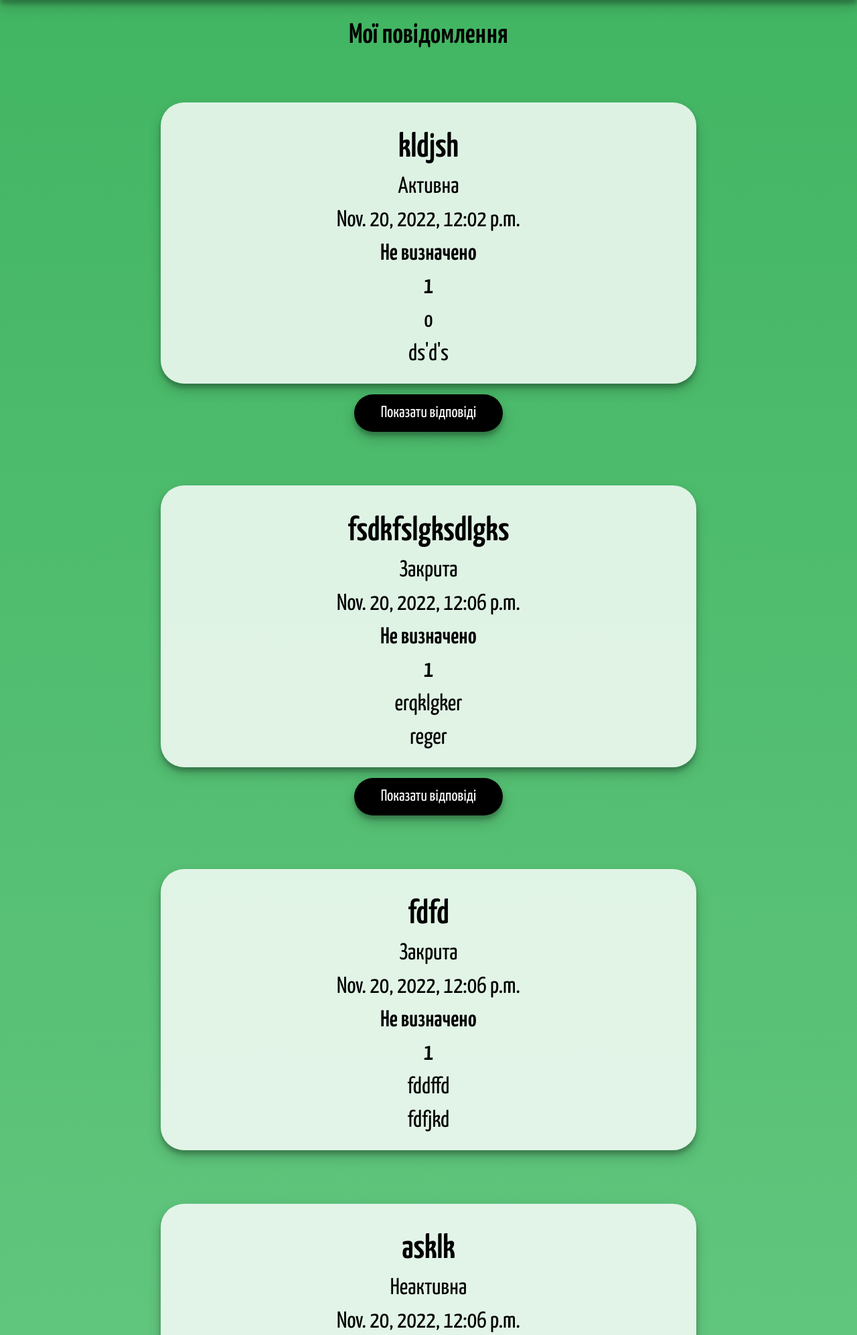
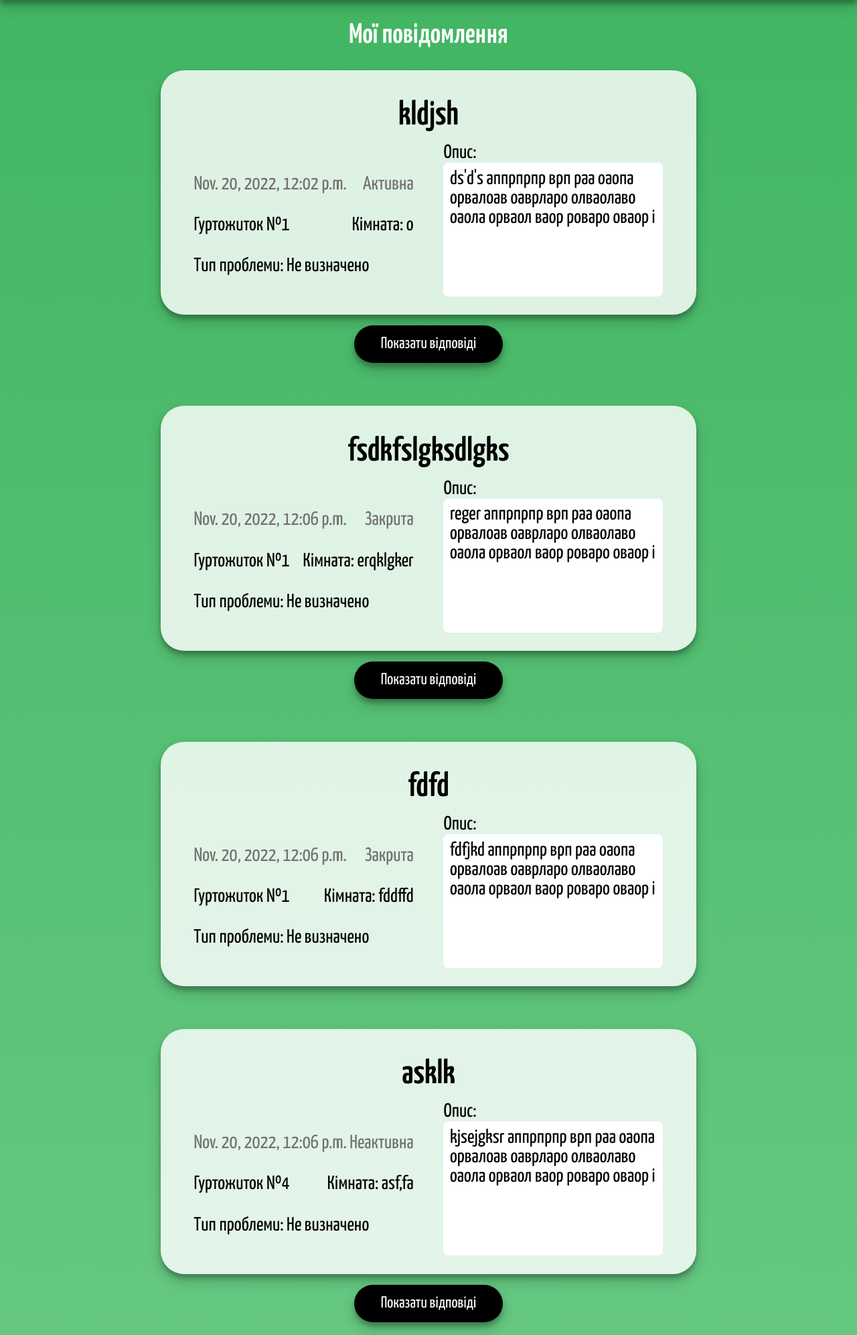
Before and after one commit to qsevenn/hostel-help, a Django app: template templates/profile.html in a window 1280 px wide. Shown: the part 56-2050 px from the top of the page at 67% size. Run offline with Django 4.2, Linux system fonts and the light colour scheme; the template is opened without the code that fills it: values that come from a table or form of the project are taken from there, others are empty; data comes from the database, SQL or seed files in the repository; some libraries are stand-ins or nearby versions.

Commit message:
Повідомлення в профілі ^^ oo ><

```diff
--- a/static/css/profile.css
+++ b/static/css/profile.css
@@ -15,23 +15,73 @@ div.report{
     transform: translate(-50%, 5%);
     z-index: 1000;
 }
+
 .main-block {
-    margin: 5rem auto 0;
+    margin: 4rem auto 0;
+    display: flex;
+    flex-wrap: wrap;
+    align-items: center;
+}
+
+.main-block:first-of-type {
+    margin-top: 2rem;
 }
 
 .main-block > * {
     margin: 1rem auto 0;
+    width: 95%;
 }
 
-.all-replies{
+.main-block > * > *, .message-elem > * {
+    margin: 0;
+}
+
+.message-elem {
+    margin: 1rem auto 0;
+}
+
+.message {
+    border-radius: 0.5rem;
+    overflow: auto;
+    background: #ffffff;
+    padding: 0.6rem;
+    width: 100%;
+    min-height: 100px;
+}
+
+.information {
+    display: flex;
+    flex-direction: column;
+    flex-wrap: wrap;
+}
+
+.information > * {
+    display: flex;
+    justify-content: left;
+    width: 100%;
+}
+
+.message-elem > *:first-child {
+    margin-right: 1.5rem;
+}
+
+.time-status {
+    color: #727272;
+}
+
+.description {
+    text-align: left;
+}
+
+.all-replies {
     display:none;
 }
 
-.show-replies{
+.show-replies {
     display: block;
 }
 
-.hide-replies{
+.hide-replies {
     display: none;
 }
 
@@ -46,14 +96,35 @@ ul.pagination {
     padding: 0;
 }
 
-h2 {
+.main-block h2 {
     color: #000000;
-}
-
-h3, h4, h5, h6, p {
-    font-size: 120%;
 }
 
 .enter-button {
     margin-top: 1rem;
 }
+
+@media screen and (min-width: 504px) {
+    .message-elem > *:first-child {
+        margin-right: 3rem;
+    }
+}
+
+@media screen and (min-width: 768px) {
+    .information, .description {
+        width: calc(var(--main-width) / 2);
+        justify-content: space-evenly;
+    }
+
+    .message, .information {
+        height: 200px;
+    }
+
+    .message-elem > *:first-child {
+        margin-right: 0;
+    }
+
+    .information > * {
+        justify-content: space-between;
+    }
+}
--- a/templates/profile.html
+++ b/templates/profile.html
@@ -79,14 +79,29 @@
       <h2>Мої повідомлення</h2>
       {% for report in reports %}
          <div class="main-block">
-            <h2>{{ report.title }}</h2>
-            <p>{{ report.status }}</p>
-            <p>{{ report.date }}</p>
-            <h6>{{ report.problem_type }}</h6>
-            <h6>{{ report.dormitory }}</h6>
-            <p>{{ report.exact_place }}</p>
-            <p>{{ report.description }}</p>
-         </div>
+            <h2 class="report-title">{{ report.title }}</h2>
+
+            <div  class="information">
+               <div class="time-status message-elem">
+                  <p>{{ report.date }}</p>
+                  <p class="status">{{ report.status }}</p>
+               </div>
+
+               <div class="message-elem">
+                  <p>Гуртожиток №{{ report.dormitory }}</p>
+                  <p>Кімната: {{ report.exact_place }}</p>
+               </div>
+
+               <div class="message-elem">
+                  <p>Тип проблеми: {{ report.problem_type }}</p>
+               </div>
+            </div>
+
+            <div class="description">
+               <p>Опис:</p>
+               <p class="message">{{ report.description }} аппрпрпр врп раа оаопа орвалоав оаврларо олваолаво оаола орваол ваор роваро оваор і</p>
+            </div>
+            </div>
 
          {% if report.contact_emails.all %}
             <button class="show-replies enter-button" data-value="{{ report.id }}" onclick="showReplies(this)">Показати відповіді</button>
```
